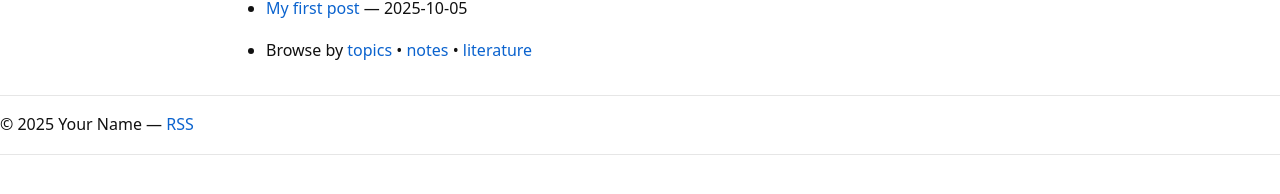
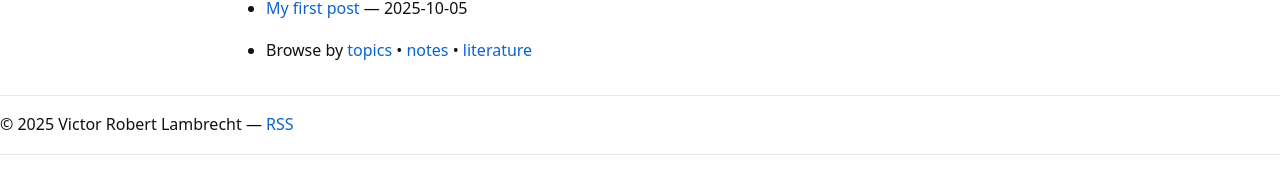
Before and after one commit to ViRoLam/virolam.github.io, a Jekyll site: the page built from index.md, in a window 1280 px wide. Shown: the part 336-530 px from the top of the page. Built offline with Jekyll 4.4.1, drawn with Linux system fonts in a browser that asks for light colours; comment, search, counter and statistics services are not loaded.

Commit message:
Update _config.yml

```diff
--- a/_config.yml
+++ b/_config.yml
@@ -1,11 +1,11 @@
 title: "Your Scientific Notebook"
 description: "Notes on neuroscience, synbio, genome editing, ethics, consciousness, and more."
-url: "https://<your-username>.github.io"
+url: "https://virolam.github.io"
 baseurl: ""   # for project sites, set "/<repo-name>"
 
 author:
-  name: "Your Name"
-  email: "you@example.com"
+  name: "Victor Robert Lambrecht"
+  email: "victor.robert-lam@student-cs.fr"
 
 # Collections for Gwern-like structure
 collections:
```
